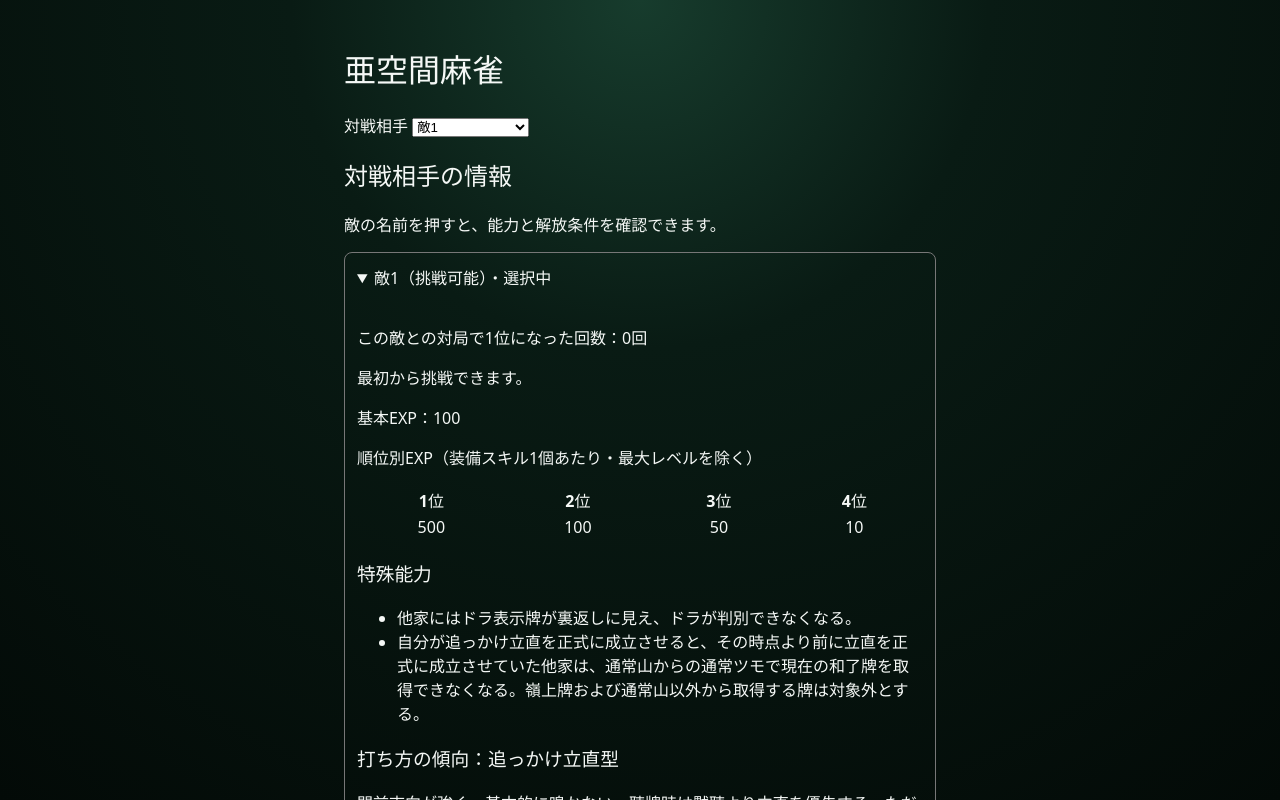
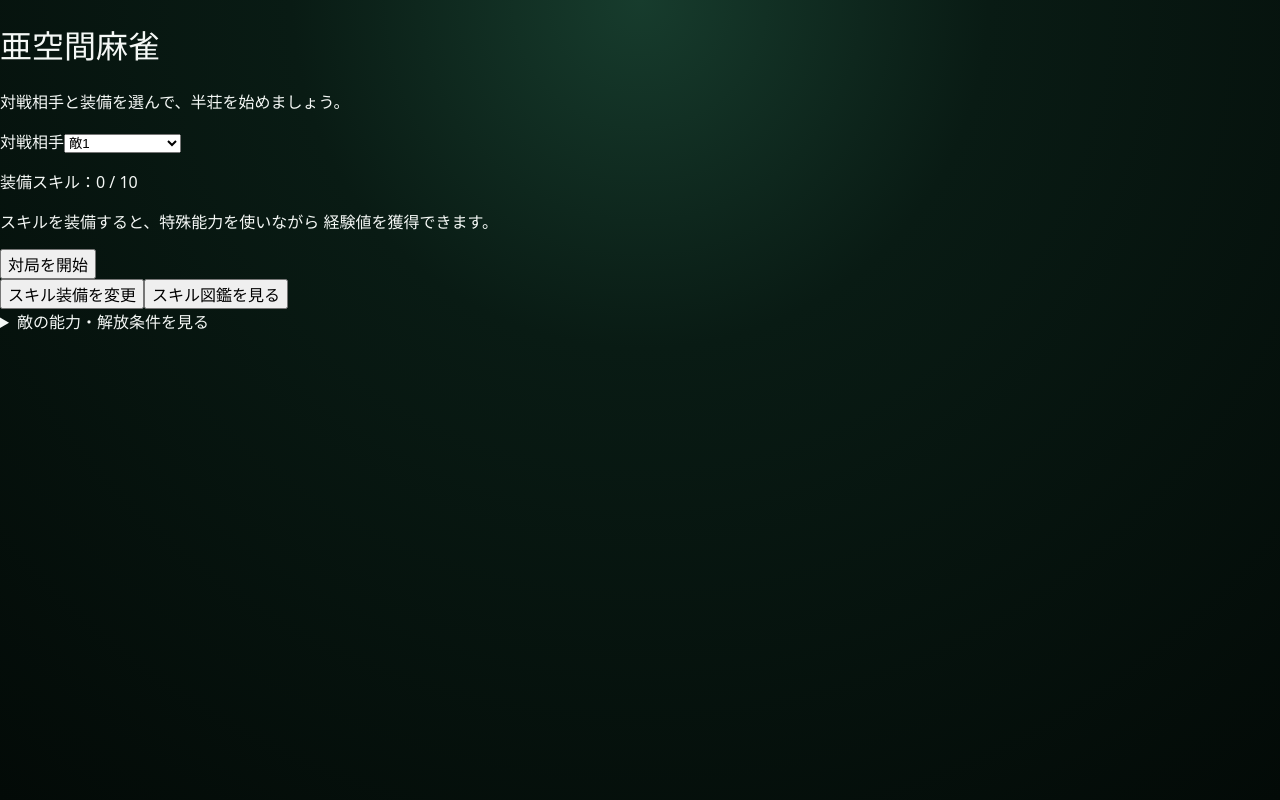
Before and after one commit to takugo20/mahjong-skill-game, a React (Vite) app: page / in a window 1280 px wide. Built offline with nearby package versions, Linux system fonts and the light colour scheme.

Commit message:
Update AkuukanGame.tsx

```diff
--- a/src/AkuukanGame.tsx
+++ b/src/AkuukanGame.tsx
@@ -158,21 +158,21 @@ export function AkuukanGame() {
   }
 
     return (
-    <main
-      style={{
-        maxWidth: 640,
-        margin: "0 auto",
-        padding: 24
-      }}
-    >
+    <main className="akuukan-lobby">
+      <header className="akuukan-lobby-header">
         <h1>亜空間麻雀</h1>
+        <p>
+          対戦相手と装備を選んで、半荘を始めましょう。
+        </p>
+      </header>
 
       {loaded.failureReason ? (
-        <>
+        <section className="akuukan-lobby-card">
           <p role="alert">
             セーブデータを読み込めませんでした。
             再読み込みをお試しください。
           </p>
+
           <button
             type="button"
             onClick={() => {
@@ -185,12 +185,17 @@ export function AkuukanGame() {
           >
             読み込みを再試行
           </button>
-        </>
+        </section>
       ) : (
         <>
+          <section
+            className="akuukan-lobby-card"
+            aria-label="対局の準備"
+          >
             <label htmlFor="enemy-select">
               対戦相手
-          </label>{" "}
+            </label>
+
             <select
               id="enemy-select"
               value={enemyId}
@@ -216,15 +221,33 @@ export function AkuukanGame() {
               ))}
             </select>
 
-          <EnemyGuide
-            selectedEnemyId={enemyId}
-            progress={loaded.saveData.enemyProgress}
-          />
-
             <p>
               装備スキル：
               {loaded.saveData.equippedSkills.length} / 10
             </p>
+
+            {loaded.saveData.equippedSkills.length === 0 && (
+              <p className="akuukan-lobby-hint">
+                スキルを装備すると、特殊能力を使いながら
+                経験値を獲得できます。
+              </p>
+            )}
+
+            <button
+              type="button"
+              className="akuukan-lobby-start"
+              onClick={start}
+            >
+              対局を開始
+            </button>
+
+            <div className="akuukan-lobby-actions">
+              <button
+                type="button"
+                onClick={() => setEquipmentOpen(true)}
+              >
+                スキル装備を変更
+              </button>
 
               <button
                 type="button"
@@ -232,23 +255,21 @@ export function AkuukanGame() {
               >
                 スキル図鑑を見る
               </button>
+            </div>
 
-          <button
-            type="button"
-            onClick={() => setEquipmentOpen(true)}
-          >
-            スキル装備を変更
-          </button>
+            {message && <p role="status">{message}</p>}
+          </section>
 
-          {message && <p role="alert">{message}</p>}
+          <details className="akuukan-lobby-guide">
+            <summary>
+              敵の能力・解放条件を見る
+            </summary>
 
-          <button
-            type="button"
-            className="primary-button"
-            onClick={start}
-          >
-            対局を開始
-          </button>
+            <EnemyGuide
+              selectedEnemyId={enemyId}
+              progress={loaded.saveData.enemyProgress}
+            />
+          </details>
         </>
       )}
     </main>
```
Lines whose indentation alone changed are shown as unchanged.
